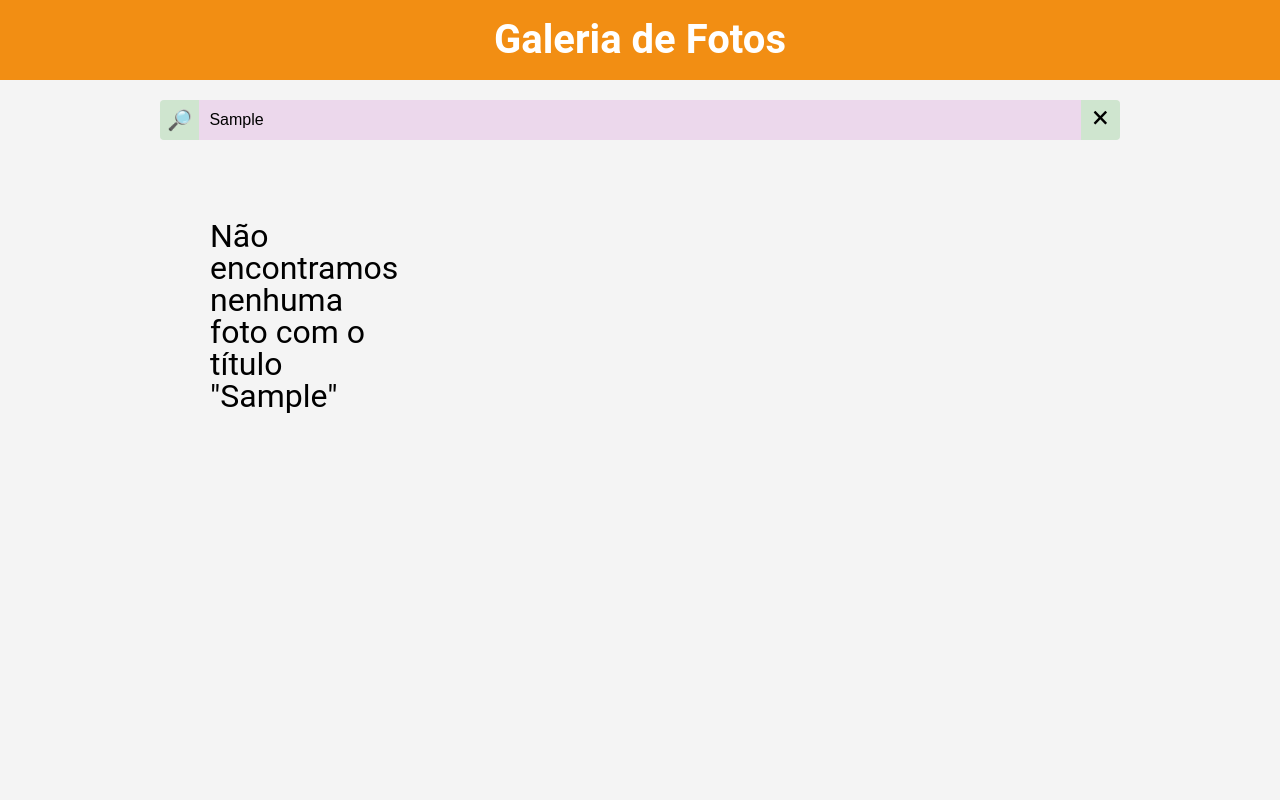
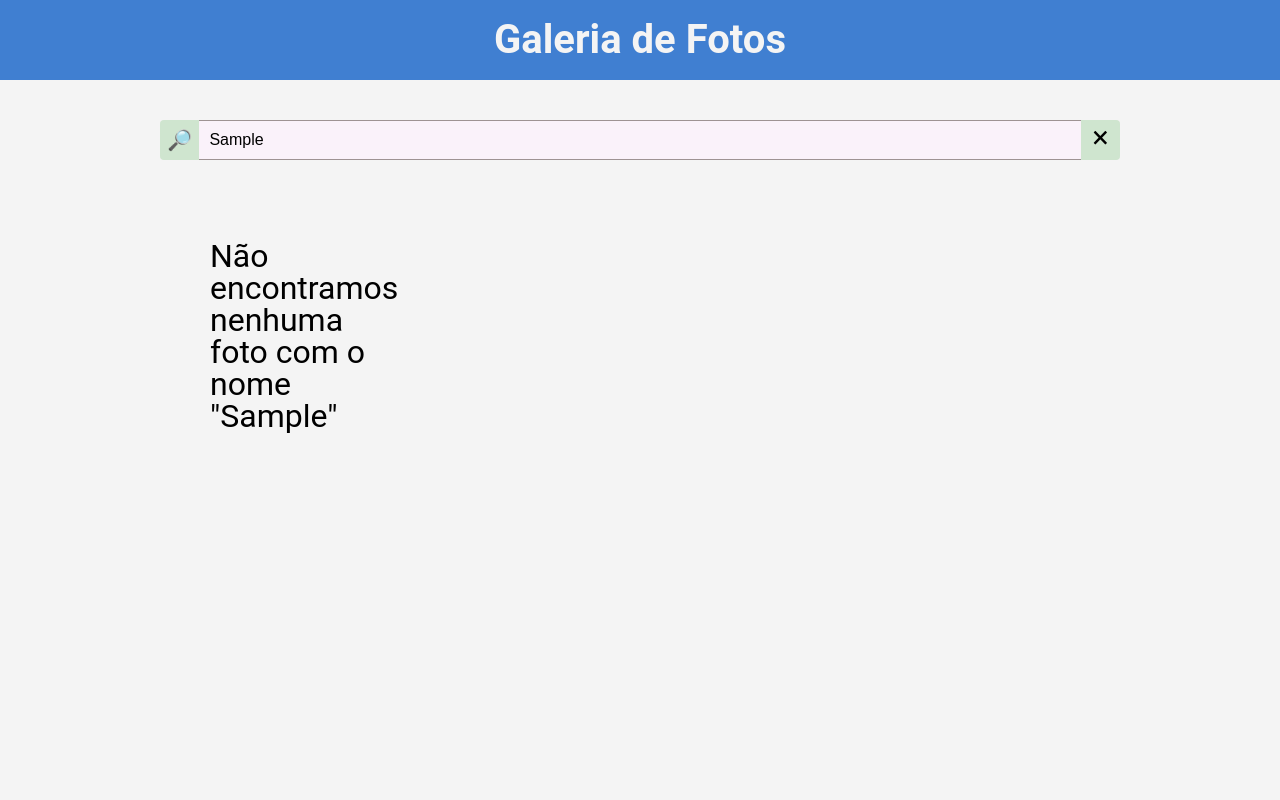
Before and after one commit to leandroAntunesDosSantos/Galeria-de-Fotos, a React (Create React App) app in the folder galeria-fotos/: page / in a window 1280 px wide. Both pictures are taken after typing "Sample" into the empty fields and a click on the button "🔎︎". Shown: the top 800 px of the page. Built offline with nearby package versions, Linux system fonts and the light colour scheme.

Commit message:
configurando layout de foto

```diff
--- a/galeria-fotos/src/App.css
+++ b/galeria-fotos/src/App.css
@@ -14,10 +14,11 @@
 
 :root {
   --bg-color: #f4f4f4;
-  --primary-color: #F28E13;
-  --secondary-color:#F2A413;
+  --primary-color: #407fd1;
+  --secondary-color:#328a8d;
   --tertiary-color:  rgb(207, 229, 207);
-  --quaternary-color: rgb(236, 216, 236);
+  --quaternary-color: rgb(250, 242, 250);
+  --quinary-color: rgb(158, 147, 147);
 }
 
 body {
--- a/galeria-fotos/src/components/Footer/Footer.css
+++ b/galeria-fotos/src/components/Footer/Footer.css
@@ -1,10 +1,11 @@
 .footer-container{
     display: flex;
+    height: 100px;
 }
 
 .footer-item{
     background-color: var(--secondary-color);
-    color: white;
+    color: var(--bg-color);
     text-align: center;
     padding: 10px;
     bottom: 0;
--- a/galeria-fotos/src/components/Header/Header.css
+++ b/galeria-fotos/src/components/Header/Header.css
@@ -1,6 +1,6 @@
 .header-container {
     background-color: var(--primary-color);
-    color: #fff;
+    color: var(--bg-color);
     padding: 10px 0;
     text-align: center;
     min-height: 60px;
--- a/galeria-fotos/src/components/Photo/Photo.css
+++ b/galeria-fotos/src/components/Photo/Photo.css
@@ -11,7 +11,9 @@
 }
 
 .photo-card:hover {
-    box-shadow: 0 0 10px rgba(0, 0, 0, 0.9);
+    box-shadow: 0 0 10px rgba(0, 0, 0, 0.3);
+    transform: scale(1.05);
+    cursor: pointer;
 }
 
 .photo-card img {
--- a/galeria-fotos/src/components/PhotoList/PhotoList.css
+++ b/galeria-fotos/src/components/PhotoList/PhotoList.css
@@ -1,5 +1,9 @@
 #photo {
     padding: 20px 0;
+}
+
+.container-search {
+    margin-top: 40px;
 }
 
 .photo-cards {
@@ -9,10 +13,6 @@
     min-height: 500px;
 }
 
-a {
-    text-decoration: none;
-    color: white;
-}
 
 .not-found {
     color: black;
--- a/galeria-fotos/src/components/PhotoList/Photolist.jsx
+++ b/galeria-fotos/src/components/PhotoList/Photolist.jsx
@@ -18,7 +18,7 @@ export default function PhotoList() {
 
     return (
         <>
-        <div className="container mt20">
+        <div className="container container-search">
             <SearchBar onSearch={handleSearch} />
         </div>
         <main id="photo" className="container mt20">
@@ -31,7 +31,7 @@ export default function PhotoList() {
                         />
                     ))
                 ) : (
-                    <li className='not-found'>Não encontramos nenhuma foto com o título "{textoBusca}"</li>
+                    <li className='not-found'>Não encontramos nenhuma foto com o nome "{textoBusca}"</li>
                 )}
             </ul>
         </main>
--- a/galeria-fotos/src/components/SearchBar/SearchBar.css
+++ b/galeria-fotos/src/components/SearchBar/SearchBar.css
@@ -4,9 +4,7 @@
     color: var(--dsc-color-font-primary);
   }
 
-
-
-  .photo-search-bar button, .photo-search-bar input {
+  .photo-search-bar button {
     border: 1px solid var(--dsc-color-card-border);
   }
 
@@ -14,6 +12,8 @@
     width: calc(100% - 80px);
     border-left: none;
     border-right: none;
+    border-top: 1px solid var(--quinary-color);
+    border-bottom: 1px solid var(--quinary-color);
     padding: 0 10px;
     font-size: 16px;
     color: black;
@@ -36,14 +36,12 @@
   .photo-search-bar button[type="submit"] {
     border-right: none;
     border-radius: 4px 0 0 4px;
-    color: black;
     background-color: var(--tertiary-color);
   }
 
   .photo-search-bar button[type="reset"] {
     border-left: none;
     border-radius: 0 4px 4px 0;
-    color: black;
     background-color: var(--tertiary-color);
     padding-bottom: 4px;
   }
--- a/galeria-fotos/src/components/SearchBar/SearchBar.jsx
+++ b/galeria-fotos/src/components/SearchBar/SearchBar.jsx
@@ -1,7 +1,5 @@
 import './SearchBar.css';
 import { useState } from 'react';
-
-
 
 export default function SearchBar({ onSearch }) {
     const [text, setText] = useState("");
@@ -28,50 +26,10 @@ export default function SearchBar({ onSearch }) {
             <input
                 value={text}
                 type="text"
-                placeholder="Digite o nome personagem"
+                placeholder="Digite o nome: "
                 onChange={handleChange}
             />
             <button type='reset' onClick={handleResetClick}>🗙</button>
         </form>
     );
-
 }
-
-
-
-
-// import './SearchBar.css';
-// import { useState } from 'react';
-
-// export default function SearchBar({ onSearch }) {
-//     const [text, setText] = useState("");
-
-//     function handleChange(event) {
-//         const newText = event.target.value;
-//         setText(newText);
-//         onSearch(newText); // Chama a função onSearch enquanto digita
-//     }
-
-//     function handleResetClick() {
-//         setText("");
-//         onSearch(""); // Reseta a busca
-//     }
-
-//     function handleSubmit(event) {
-//         event.preventDefault();
-//         onSearch(text);
-//     }
-
-//     return (
-//         <form className="photo-search-bar" onSubmit={handleSubmit}>
-//             <input
-//                 type="text"
-//                 value={text}
-//                 onChange={handleChange}
-//                 placeholder="Search..."
-//             />
-//             <button type="reset" onClick={handleResetClick}>Reset</button>
-//             <button type="submit">Search</button>
-//         </form>
-//     );
-// }
```
